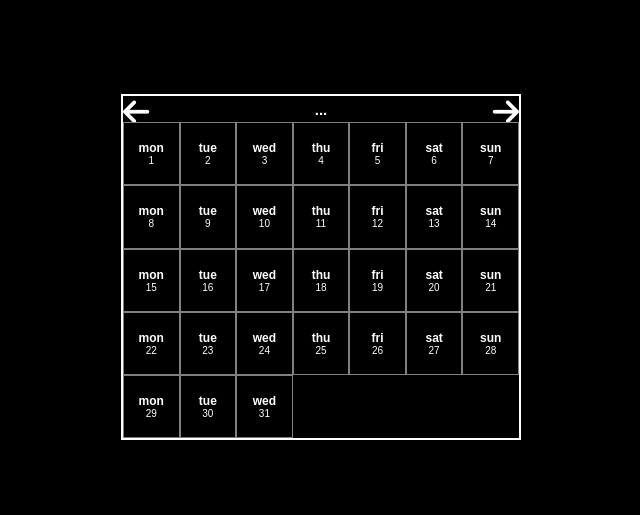
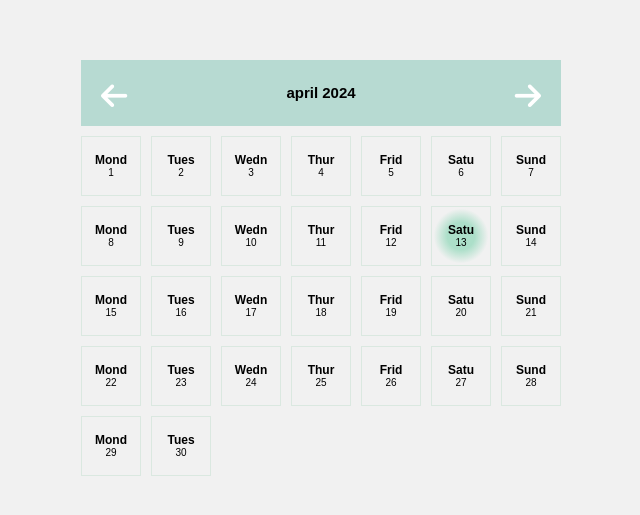
Before and after one commit to kzha05/calender, a plain HTML site: page index.html in a window 1280 px wide. Shown: the part 133-648 px from the top of the page, without its empty margins (319-959 px from the left). Drawn offline with Linux system fonts and the light colour scheme.

Commit message:
finished

```diff
--- a/css/styles.sass
+++ b/css/styles.sass
@@ -18,21 +18,24 @@ body
     height: 100vh
     display: grid
     place-items: center
-    background: #000000
+    background: #f1f1f1
+
 #calender
-    width: 40rem
-    aspect-ratio: 1/0.8
+    width: 48rem
+    height: 41.5rem
     display: flex
     flex-direction: column
-    border: 2px solid white
-    color: white
+    color: black
+    gap: 1rem
 
     > nav
         display: flex
         width: 100%
         justify-content: space-between
         align-items: center
-        color: white
+        color: black
+        padding: 2rem
+        background: #b7dad2
 
         > button
             aspect-ratio: 1/1
@@ -42,15 +45,13 @@ body
             font-size: 3rem
             cursor: pointer
 
-            &:hover
-                background: gray
-
 .dayWrapper
     width: 100%
     height: 100%
     display: grid
-    grid-template-columns: repeat(7, 1fr)
-    grid-template-rows: repeat(5, 1fr)
+    gap: 1rem
+    grid-template-columns: repeat(7, 6rem)
+    grid-template-rows: repeat(5, 6rem)
     justify-content: center
     align-items: center
     flex-direction: column
@@ -61,7 +62,12 @@ body
     flex-direction: column
     width: 100%
     height: 100%
-    border: 1px solid gray
+    border: 1px solid #dae8e0
+    &:hover
+        background: radial-gradient(#acc7df, #acc7df, #f1f1f1, #f1f1f1)
     .week-day
         font-size: 1.2rem
         font-weight: bold
+
+.currentDay
+    background: radial-gradient(#acdfc9, #acdfc9, #f1f1f1, #f1f1f1)
--- a/index.html
+++ b/index.html
@@ -20,131 +20,11 @@
                 <i class="fa-solid fa-arrow-right" style="color: #ffffff;"></i>
             </button>
         </nav>
-        <div class="dayWrapper">
-            <div class="day">
+        <div class="dayWrapper" id="dayWrapper">
+            <!-- <div class="day">
                 <p class="week-day">mon</p>
                 <p class="month-day">1</p>
-            </div>
-            <div class="day">
-                <p class="week-day">tue</p>
-                <p class="month-day">2</p>
-            </div>
-            <div class="day">
-                <p class="week-day">wed</p>
-                <p class="month-day">3</p>
-            </div>
-            <div class="day">
-                <p class="week-day">thu</p>
-                <p class="month-day">4</p>
-            </div>
-            <div class="day">
-                <p class="week-day">fri</p>
-                <p class="month-day">5</p>
-            </div>
-            <div class="day">
-                <p class="week-day">sat</p>
-                <p class="month-day">6</p>
-            </div>
-            <div class="day">
-                <p class="week-day">sun</p>
-                <p class="month-day">7</p>
-            </div>
-            <div class="day">
-                <p class="week-day">mon</p>
-                <p class="month-day">8</p>
-            </div>
-            <div class="day">
-                <p class="week-day">tue</p>
-                <p class="month-day">9</p>
-            </div>
-            <div class="day">
-                <p class="week-day">wed</p>
-                <p class="month-day">10</p>
-            </div>
-            <div class="day">
-                <p class="week-day">thu</p>
-                <p class="month-day">11</p>
-            </div>
-            <div class="day">
-                <p class="week-day">fri</p>
-                <p class="month-day">12</p>
-            </div>
-            <div class="day">
-                <p class="week-day">sat</p>
-                <p class="month-day">13</p>
-            </div>
-            <div class="day">
-                <p class="week-day">sun</p>
-                <p class="month-day">14</p>
-            </div>
-            <div class="day">
-                <p class="week-day">mon</p>
-                <p class="month-day">15</p>
-            </div>
-            <div class="day">
-                <p class="week-day">tue</p>
-                <p class="month-day">16</p>
-            </div>
-            <div class="day">
-                <p class="week-day">wed</p>
-                <p class="month-day">17</p>
-            </div>
-            <div class="day">
-                <p class="week-day">thu</p>
-                <p class="month-day">18</p>
-            </div>
-            <div class="day">
-                <p class="week-day">fri</p>
-                <p class="month-day">19</p>
-            </div>
-            <div class="day">
-                <p class="week-day">sat</p>
-                <p class="month-day">20</p>
-            </div>
-            <div class="day">
-                <p class="week-day">sun</p>
-                <p class="month-day">21</p>
-            </div>
-            <div class="day">
-                <p class="week-day">mon</p>
-                <p class="month-day">22</p>
-            </div>
-            <div class="day">
-                <p class="week-day">tue</p>
-                <p class="month-day">23</p>
-            </div>
-            <div class="day">
-                <p class="week-day">wed</p>
-                <p class="month-day">24</p>
-            </div>
-            <div class="day">
-                <p class="week-day">thu</p>
-                <p class="month-day">25</p>
-            </div>
-            <div class="day">
-                <p class="week-day">fri</p>
-                <p class="month-day">26</p>
-            </div>
-            <div class="day">
-                <p class="week-day">sat</p>
-                <p class="month-day">27</p>
-            </div>
-            <div class="day">
-                <p class="week-day">sun</p>
-                <p class="month-day">28</p>
-            </div>
-            <div class="day">
-                <p class="week-day">mon</p>
-                <p class="month-day">29</p>
-            </div>
-            <div class="day">
-                <p class="week-day">tue</p>
-                <p class="month-day">30</p>
-            </div>
-            <div class="day">
-                <p class="week-day">wed</p>
-                <p class="month-day">31</p>
-            </div>
+            </div>-->
         </div>
     </figure>
 </body>
--- /dev/null
+++ b/javascript/helpers/checkIfCurrentDate.js
@@ -0,0 +1,7 @@
+export default function checkIfCurrentDate(date) {
+    const currentDate = new Date();
+    const currentDay = `${currentDate.getFullYear()} + ${currentDate.getMonth()} + ${currentDate.getDate()}`;
+    const compareDay = `${date.getFullYear()} + ${date.getMonth()} + ${date.getDate()}`;
+    if (currentDay === compareDay) { return  true}
+    else { return false }
+}
--- /dev/null
+++ b/javascript/helpers/getDayName.js
@@ -0,0 +1,7 @@
+const shortDayNames = ['Sund', 'Mond', 'Tues', 'Wedn', 'Thur', 'Frid', 'Satu'];
+const longDayNames = ['Sunday', 'Monday', 'Tuesday', 'Wednesday', 'Thursday', 'Friday', 'Saturday'];
+
+export default function getDayName(day, length="short") {
+    const dayNameNumber = day.getUTCDay();
+    return length.toLowerCase() === "short" ? shortDayNames[dayNameNumber] : longDayNames[dayNameNumber]
+}
--- a/javascript/helpers/getDaysFromMonth.js
+++ b/javascript/helpers/getDaysFromMonth.js
@@ -20,7 +20,7 @@ function getDaysFromMonth(y, m) {
 	}
 
 	// Return the filled array
-	console.log(days);
+	// console.log(days);
 	return days;
 }
 
--- a/javascript/main.js
+++ b/javascript/main.js
@@ -1,10 +1,22 @@
-import { getDaysFromMonth } from './helpers/getDaysFromMonth.js';
+import renderCalenderMonth from './rendering/renderCalenderMonth.js';
+//variables
+const dayWrapper = document.getElementById('dayWrapper');
+const title = document.getElementById('title');
+const next = document.getElementById('next');
+const prev = document.getElementById('prev');
 
-const date = new Date;
-const days = getDaysFromMonth(date.getFullYear(), date.getUTCMonth());
+let date = new Date;
 
-console.log(days);
+renderCalenderMonth(date, title, dayWrapper);
 
-const day= new Date().getDay();
-const dayName = ['Sund', 'Mond', 'Tues', 'Wedn', 'Thur', 'Frid', 'Satu'];
-console.log(`Today is: ${dayName[day]}`);
+next.addEventListener('click', () => {
+    console.log('next');
+    date.setMonth(date.getMonth() + 1);
+    renderCalenderMonth(date, title, dayWrapper);
+});
+
+prev.addEventListener('click', () => {
+    console.log('prev');
+    date.setMonth(date.getMonth() - 1);
+    renderCalenderMonth(date, title, dayWrapper);
+});
--- /dev/null
+++ b/javascript/rendering/createDay.js
@@ -0,0 +1,18 @@
+export default function createDay(parent, dayName, dayNumber, isCurrentDay){
+    const day = document.createElement('div');
+    day.classList.add('day');
+    if (isCurrentDay) {
+        day.classList.add('currentDay')
+      }
+    parent.appendChild(day);
+
+    const weekDay = document.createElement('p');
+    weekDay.classList.add('week-day');
+    weekDay.textContent = dayName;
+    day.appendChild(weekDay);
+
+    const monthDay = document.createElement('p');
+    monthDay.classList.add('month-day');
+    monthDay.textContent = dayNumber;
+    day.appendChild(monthDay);
+}
--- /dev/null
+++ b/javascript/rendering/renderCalenderMonth.js
@@ -0,0 +1,27 @@
+import getDayName from '../helpers/getDayName.js'
+import createDay from './createDay.js'
+import {getDaysFromMonth} from '../helpers/getDaysFromMonth.js';
+import checkIfCurrentDate from '../helpers/checkIfCurrentDate.js';
+
+const currentDay = new Date()
+
+export default function renderCalenderMonth(date, title, parent){
+    parent.innerHTML = null;
+    const days = getDaysFromMonth(date.getFullYear(), date.getUTCMonth());
+
+    const monthNames=['januari','februari','maart','april','mei','juni','juli','augustus','september','oktober','november','december'];
+
+    const getFullYear = date.getFullYear();
+    const getFullMonth = date.getMonth();
+
+    const fullMonthName = monthNames[getFullMonth];
+
+    title.textContent = `${fullMonthName} ${getFullYear}`;
+
+    days.forEach(day => {
+        const dayNumber = day.getDate();
+        const dayName = getDayName(day);
+
+        createDay(parent, dayName, dayNumber, checkIfCurrentDate(day));
+    });
+};
```
Also changed, not shown: css/styles.css, pseudo-code.txt, 1 other file.
